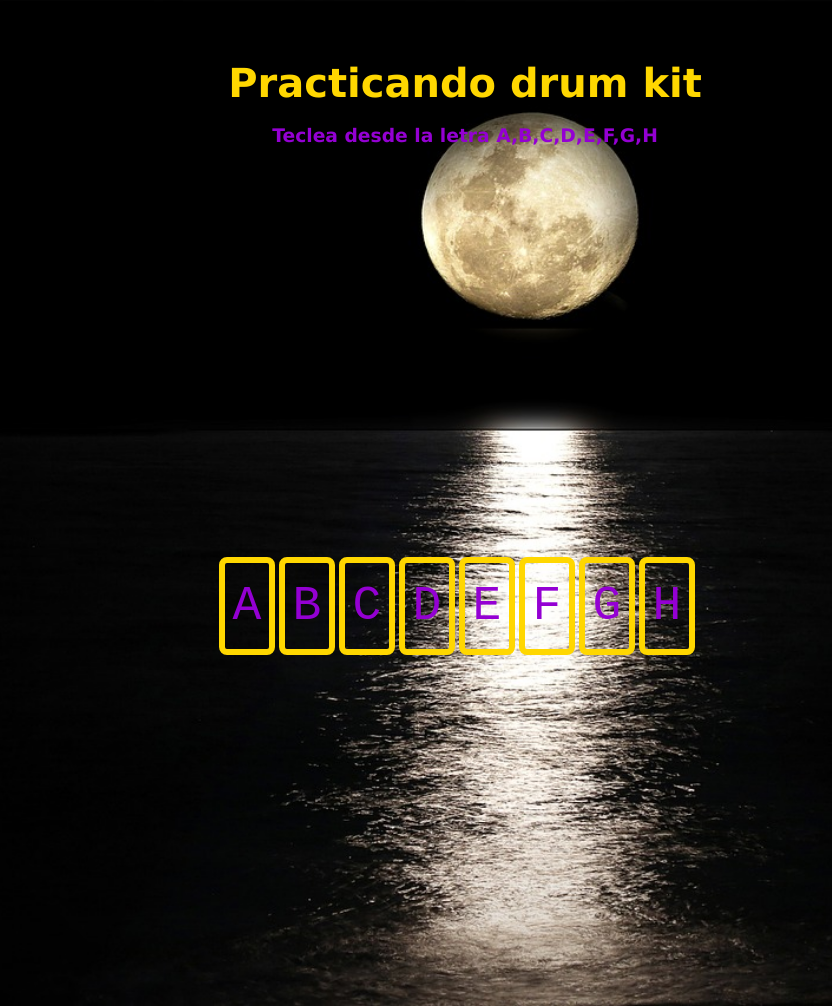
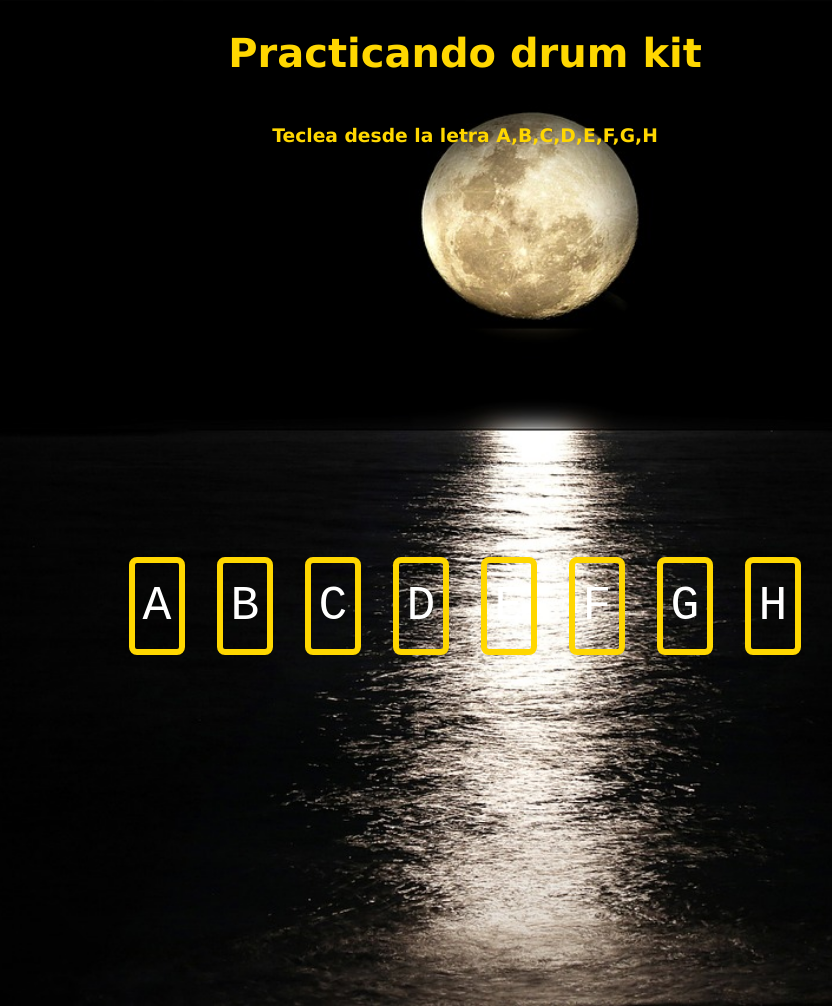
Before and after one commit to Irina-Ichim/practicando-drummkit, a plain HTML site: page index.html in a window 1280 px wide. Shown: the whole page, without its empty margins (175-1007 px from the left). Drawn offline with Linux system fonts and the light colour scheme.

Commit message:
cambiando la img

```diff
--- a/estilo.css
+++ b/estilo.css
@@ -8,7 +8,6 @@ body {
     background-size: cover;
     font-family: Verdana, Geneva, Tahoma, sans-serif;
     overflow: hidden;
-    color: #fff;
 }
 
 .hkey {
@@ -21,8 +20,8 @@ body {
     text-align: center;
     font-size: 40px;
     margin: 0;
-    padding: 0;
-    margin-top: 60px;
+    padding: 30px;
+    /*margin-top: 60px;*/
 
 }
 h3{
@@ -30,7 +29,7 @@ h3{
     justify-content: space-around;
     align-items: center;
     margin-bottom: 60px;
-    color: #9400d3;
+    color:#ffd700;
 
 
 }
@@ -39,10 +38,12 @@ h3{
     display: flex;
     justify-content: center;
     flex-wrap: wrap;
-    margin-right: 1em;
+   /* margin: 1em;*/
     min-height: 100vh;
-    color: #9400d3;
+    color:white;
     align-items: center;
+   gap: 28px;
+
 
  }
 
@@ -72,6 +73,5 @@ kbd {
 
 .sound {
     font-size: 1.2rem;
-   /* text-transform: uppercase;La uso si quiero cambiar de minuscula a mayuscula*/
    color: #00ff00;
 }
```
Also changed, not shown: img/Captura de pantalla (110).png (added), 1 other file.
